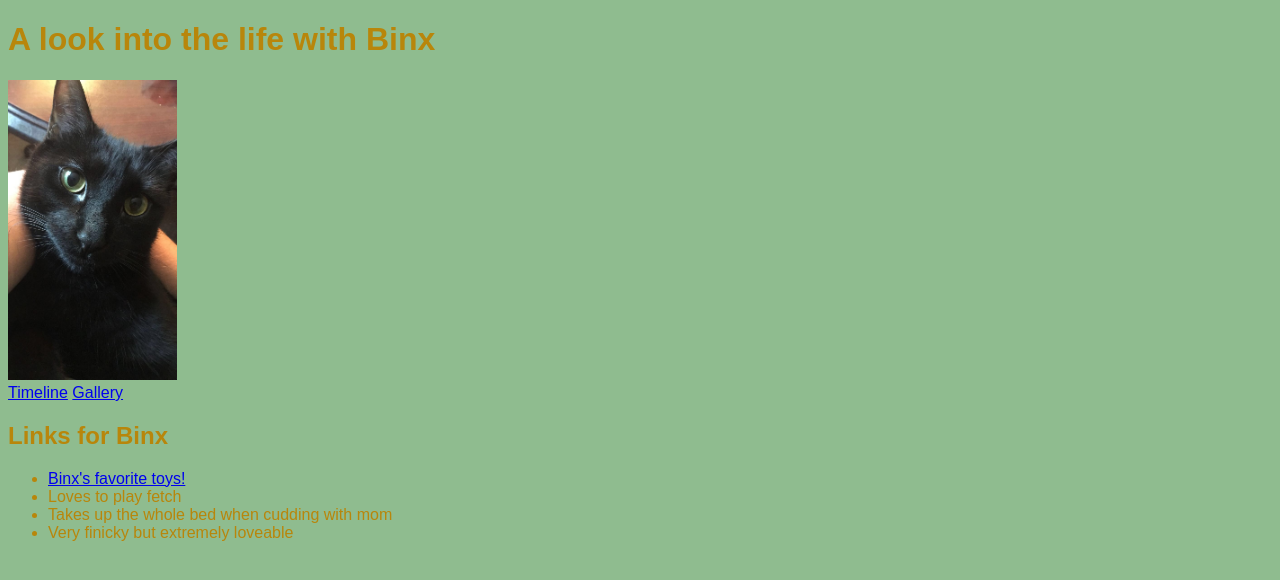
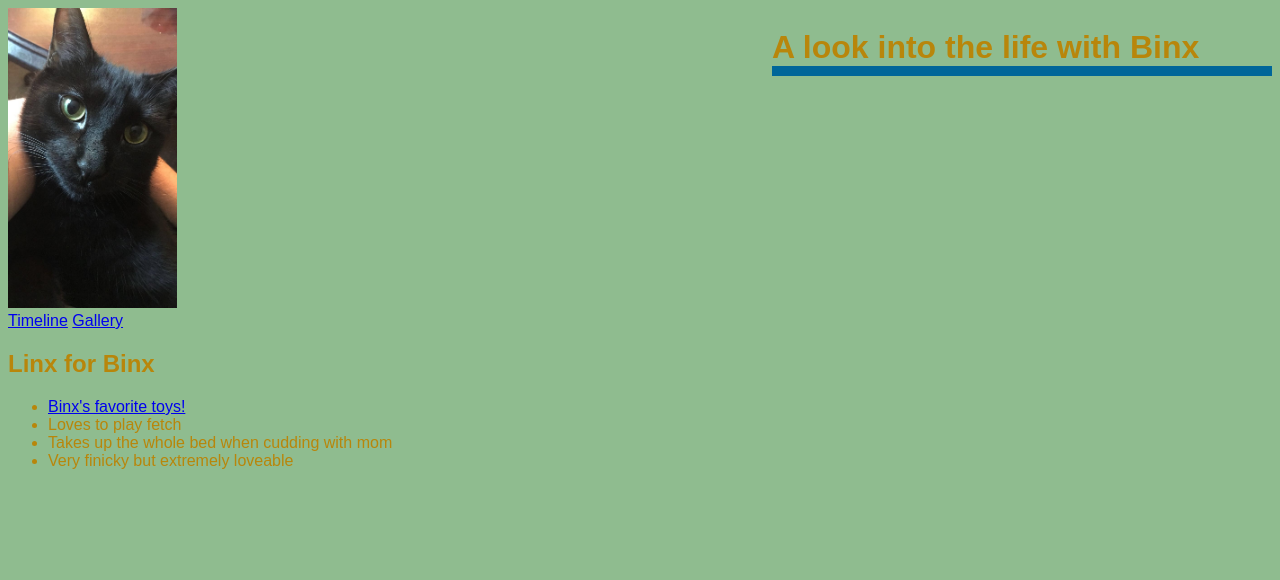
Before and after one commit to momentofclaireity/Assignment-2, a plain HTML site: page index.html in a window 1280 px wide. Drawn offline with Linux system fonts and the light colour scheme.

Commit message:
changed like everything

```diff
--- a/css/styles.css
+++ b/css/styles.css
@@ -2,5 +2,7 @@
 body {background-color: darkseagreen;}
 .new {color: darkcyan;
     font-family: sans-serif;}
-
+ h1 {border-bottom: 10px solid #006699;
+     width: 500px; float:right;}
+a {}
 </style>
--- a/index.html
+++ b/index.html
@@ -21,7 +21,7 @@
     <img src="binx1.JPG" alt="kitty face" height="300"> <br>
     <a href="timeline.html">Timeline</a>
     <a href="gallery.html">Gallery</a>
-    <h2>Links for Binx</h2>
+    <h2>Linx for Binx</h2>
     <ul>
         <li> <a href="Binx's%20fav%20toys/">Binx's favorite toys!</a></li>
         <li>Loves to play fetch </li>
```
